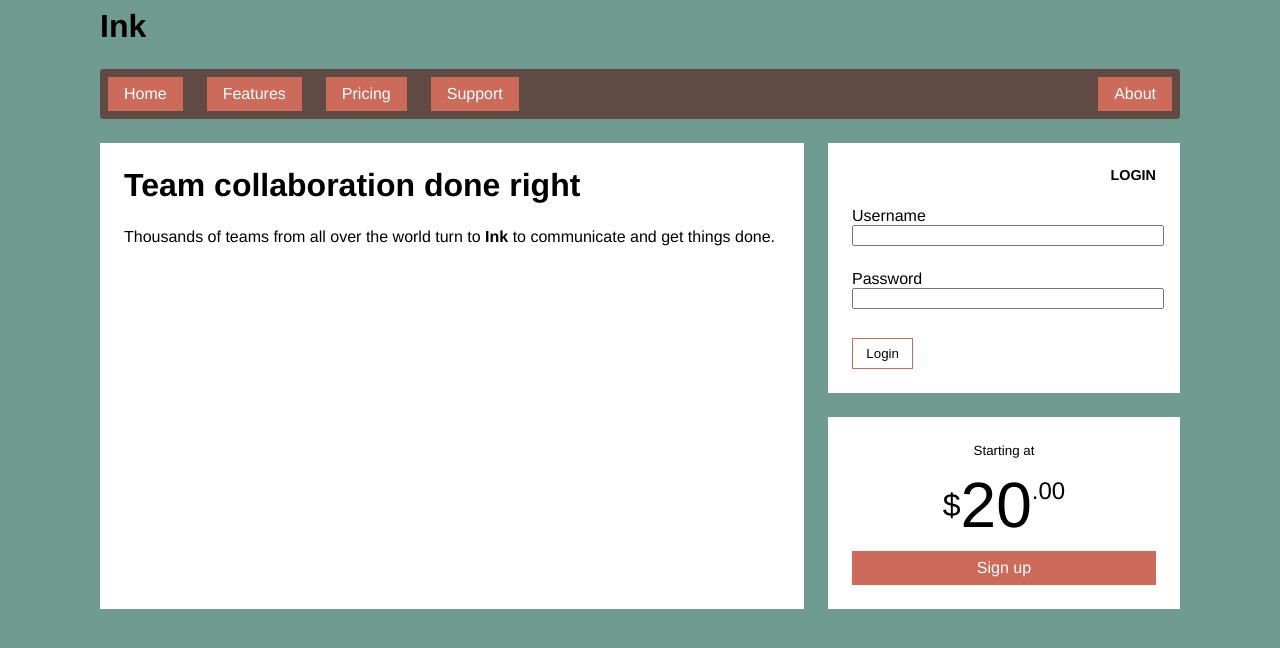
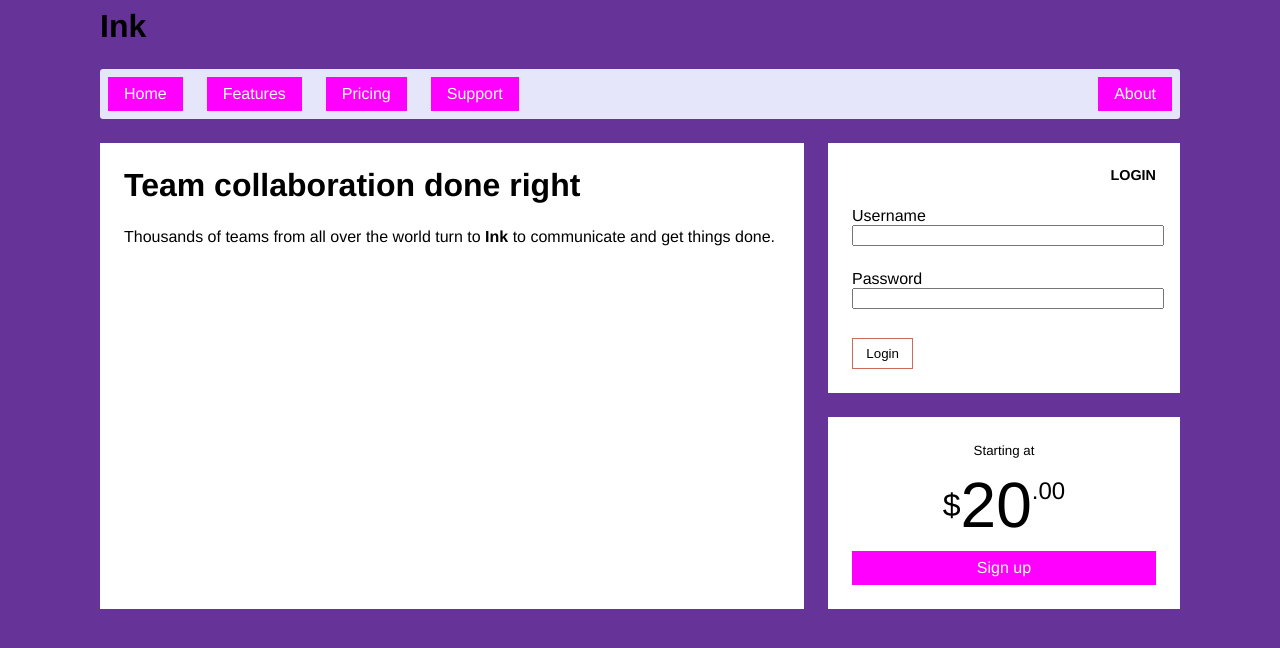
Before and after one commit to nic-dgl203-2021FA/assignment-4a-2-joslin26, a plain HTML site: page index.html in a window 1280 px wide. Drawn offline with Linux system fonts and the light colour scheme.

Commit message:
Update theme colors

```diff
--- a/_variables.scss
+++ b/_variables.scss
@@ -1,7 +1,7 @@
 $box-sizing: border-box;
 
-$primary-color: #709b90;
-$secondary-color: #cc6b5a;
+$primary-color: #663399;
+$secondary-color: #FF00FF;
 $font-family: Helvetica, Arial, sans-serif;
 $box-color: #fff;
 
--- a/main.scss
+++ b/main.scss
@@ -9,7 +9,7 @@
     @if $navLinks {
         display: block;
         padding: .5em 1em;
-        background-color: #cc6b5a;
+        background-color: #FF00FF;
         color: white;
         text-decoration: none;
     }
@@ -84,7 +84,7 @@
     display: flex;
     margin: 0;
     padding: .5em;
-    background-color: #5f4b44;
+    background-color: #E6E6FA;
     list-style-type: none;
     border-radius: .2em;
     li {
```
Also changed, not shown: main.css, main.min.css, 1 other file.
